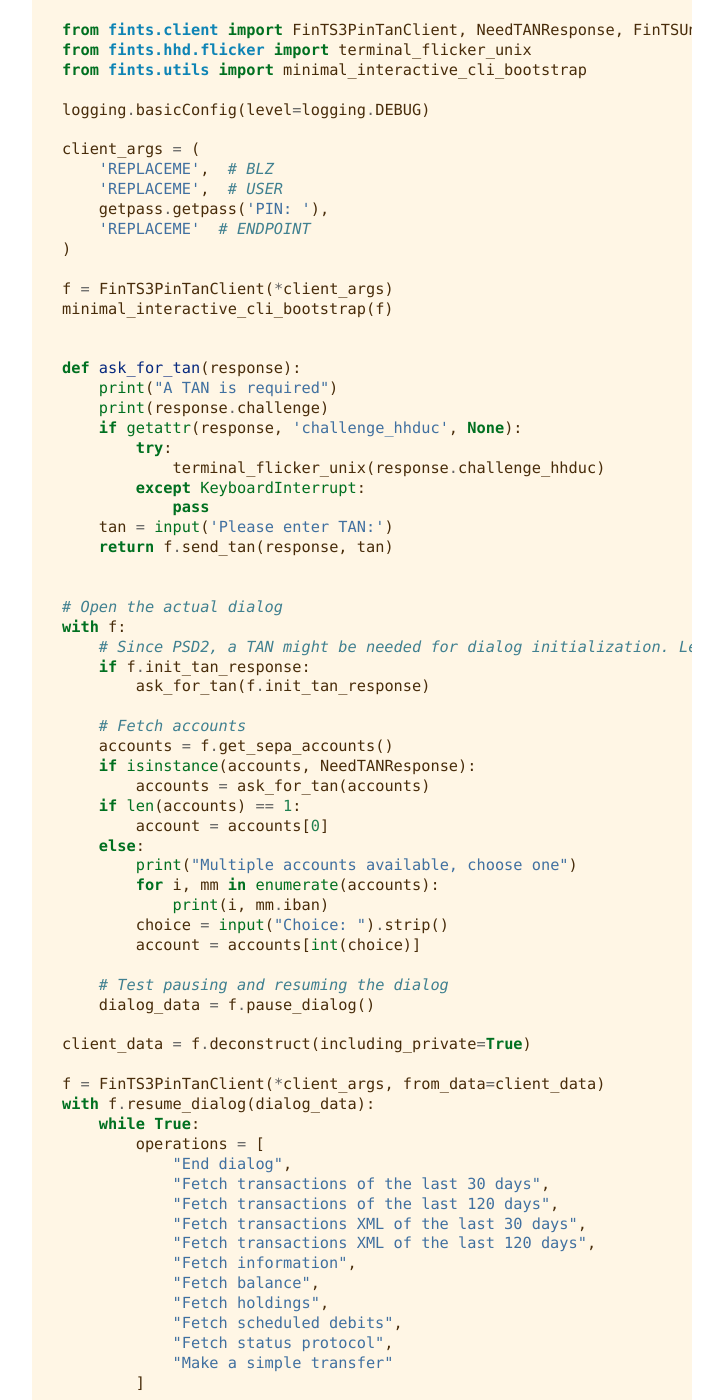
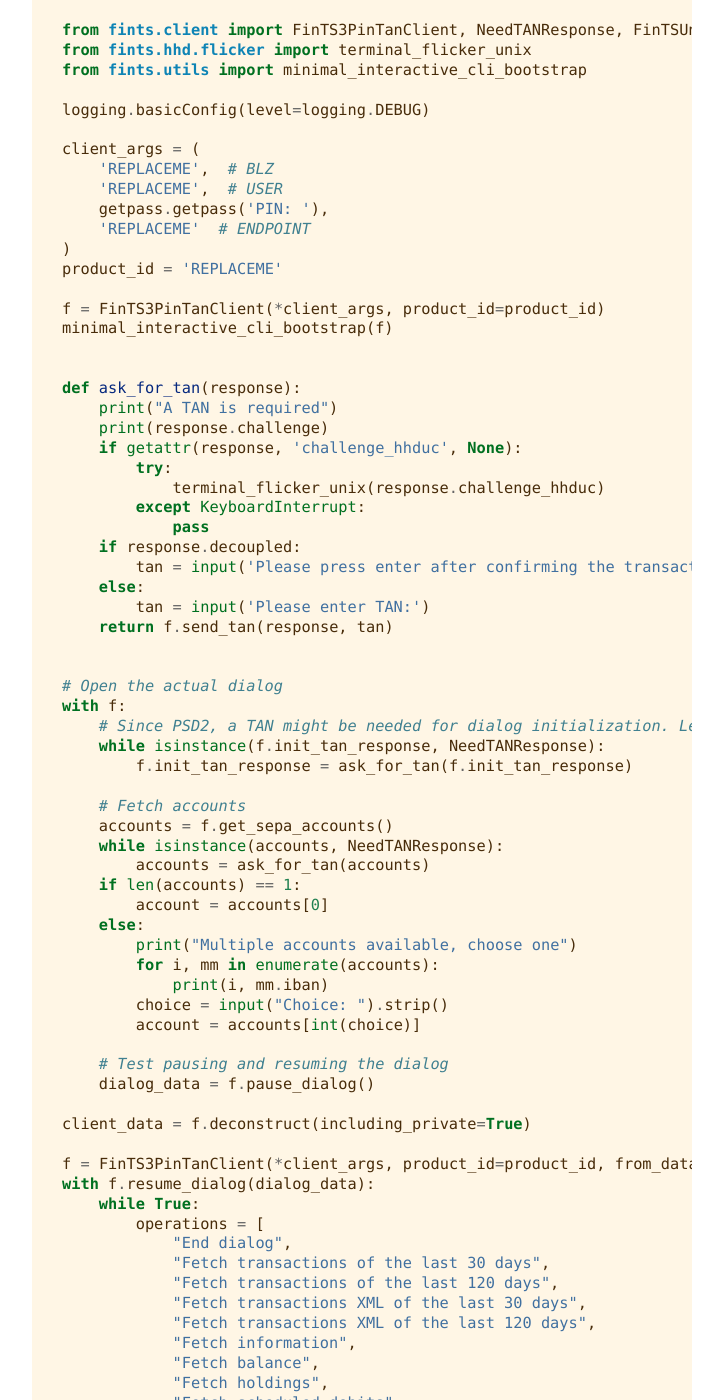
Before and after one commit to raphaelm/python-fints, a Sphinx documentation site: the page built from docs/trouble.rst, in a window 1280 px wide and 1400 px high, scrolled down 1039 px. Shown: the whole window, without its empty margins (388-1111 px from the left). Built offline with Sphinx 7.4.7, drawn with Linux system fonts in a browser that asks for light colours.

Commit message:
Implement decoupled TAN process

```diff
--- a/docs/trouble.rst
+++ b/docs/trouble.rst
@@ -44,8 +44,9 @@ the problem.
         getpass.getpass('PIN: '),
         'REPLACEME'  # ENDPOINT
     )
+    product_id = 'REPLACEME'
 
-    f = FinTS3PinTanClient(*client_args)
+    f = FinTS3PinTanClient(*client_args, product_id=product_id)
     minimal_interactive_cli_bootstrap(f)
 
 
@@ -57,19 +58,22 @@ the problem.
                 terminal_flicker_unix(response.challenge_hhduc)
             except KeyboardInterrupt:
                 pass
-        tan = input('Please enter TAN:')
+        if response.decoupled:
+            tan = input('Please press enter after confirming the transaction in your app:')
+        else:
+            tan = input('Please enter TAN:')
         return f.send_tan(response, tan)
 
 
     # Open the actual dialog
     with f:
         # Since PSD2, a TAN might be needed for dialog initialization. Let's check if there is one required
-        if f.init_tan_response:
-            ask_for_tan(f.init_tan_response)
+        while isinstance(f.init_tan_response, NeedTANResponse):
+            f.init_tan_response = ask_for_tan(f.init_tan_response)
 
         # Fetch accounts
         accounts = f.get_sepa_accounts()
-        if isinstance(accounts, NeedTANResponse):
+        while isinstance(accounts, NeedTANResponse):
             accounts = ask_for_tan(accounts)
         if len(accounts) == 1:
             account = accounts[0]
@@ -85,7 +89,7 @@ the problem.
 
     client_data = f.deconstruct(including_private=True)
 
-    f = FinTS3PinTanClient(*client_args, from_data=client_data)
+    f = FinTS3PinTanClient(*client_args, product_id=product_id, from_data=client_data)
     with f.resume_dialog(dialog_data):
         while True:
             operations = [
@@ -167,7 +171,7 @@ the problem.
                         endtoend_id='NOTPROVIDED',
                     )
 
-                    if isinstance(res, NeedTANResponse):
-                        ask_for_tan(res)
+                    while isinstance(res, NeedTANResponse):
+                        res = ask_for_tan(res)
             except FinTSUnsupportedOperation as e:
                 print("This operation is not supported by this bank:", e)
```
Also changed, not shown: docs/debits.rst (+5 -2 lines), docs/transfers.rst (+5 -2 lines), 1 other file.
